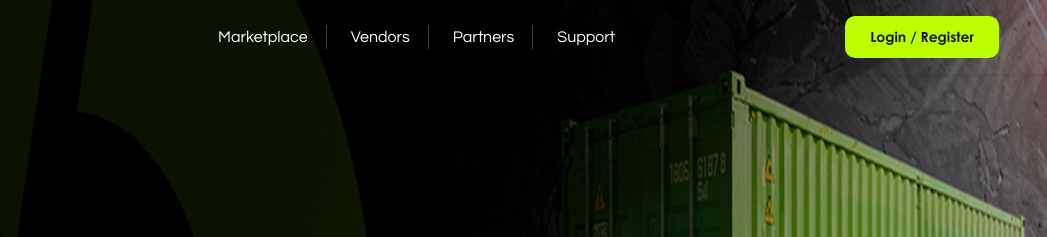
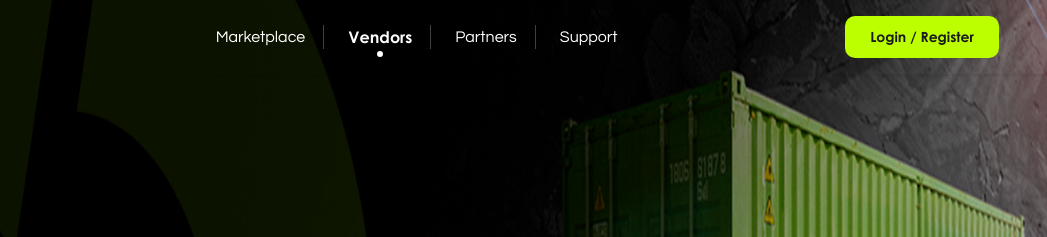
Before and after one commit to MatiurRehman900/dot-dukaan, a plain HTML site: page pages/vendor.html in a window 1280 px wide. Shown: the top 237 px of the page, 233-1280 px from the left. Drawn offline with nearby package versions, Linux system fonts and the light colour scheme; a web font is replaced by a local one.

Commit message:
navbar item active

```diff
--- a/assets/css/style.css
+++ b/assets/css/style.css
@@ -133,8 +133,25 @@ a:hover {
     transition: color 0.3s ease;
     font-family: 'Century Gothic', sans-serif;
     padding: 0rem 1rem;
-}
-
+    position: relative;
+}
+
+.navbar-nav .nav-link.active {
+    font-weight: 700;
+    color: white !important;
+}
+
+.navbar-nav .nav-link.active::after {
+    content: '';
+    position: absolute;
+    bottom: -8px;
+    left: 50%;
+    transform: translateX(-50%);
+    width: 6px;
+    height: 6px;
+    background-color: white;
+    border-radius: 50%;
+}
 
 .navbar-nav .nav-link:hover {
     color: var(--primary-green) !important;
--- a/assets/js/global.js
+++ b/assets/js/global.js
@@ -384,5 +384,21 @@ document.addEventListener('DOMContentLoaded', function () {
         document.addEventListener('DOMContentLoaded', initMobileSidebar);
     } else {
         initMobileSidebar();
-    }
-})();
+    }})();
+
+// Set active nav-link based on current page
+document.addEventListener('DOMContentLoaded', function () {
+    const currentPath = window.location.pathname;
+    const navLinks = document.querySelectorAll('.navbar-nav .nav-link');
+
+    navLinks.forEach(link => {
+        const href = link.getAttribute('href');
+        // Check if the current path matches the link href
+        if (href && currentPath.includes(href.replace(/^\/pages\/|^\//, ''))) {
+            link.classList.add('active');
+        } else if (href === '/index.html' && (currentPath === '/' || currentPath.endsWith('index.html'))) {
+            link.classList.add('active');
+        } else {
+            link.classList.remove('active');
+        }
+    });})();
```
